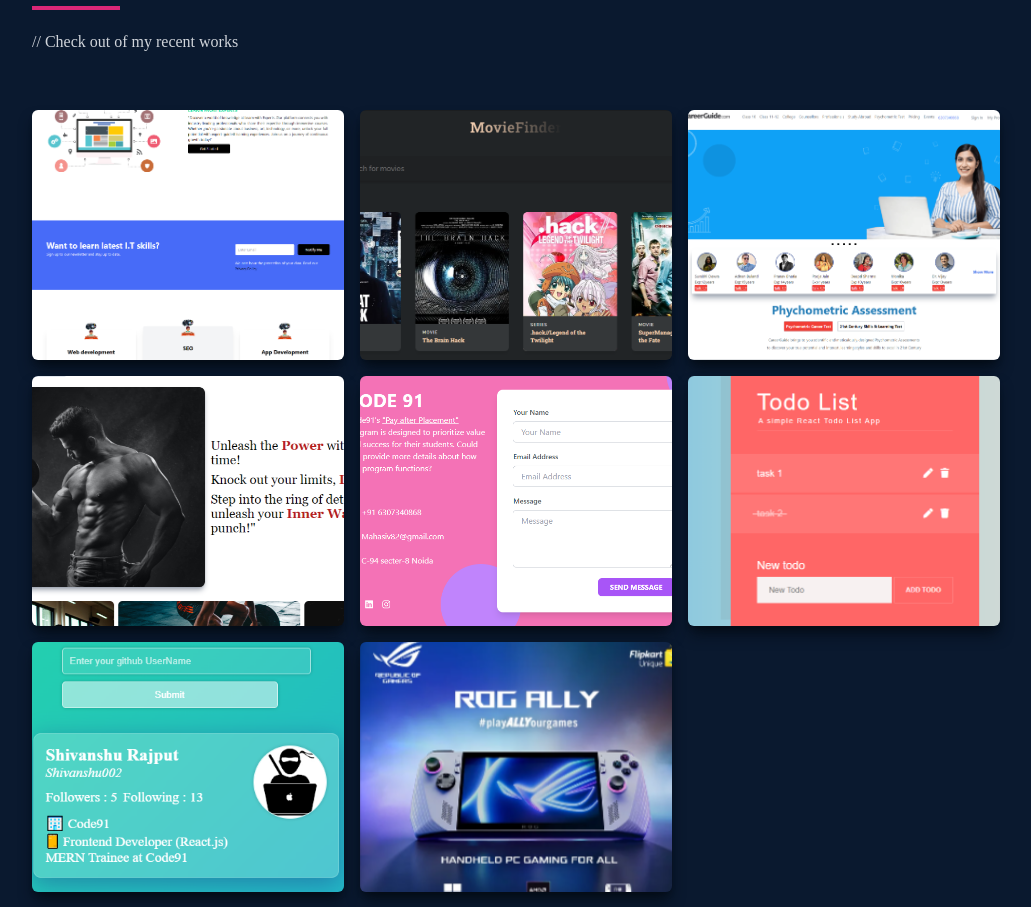
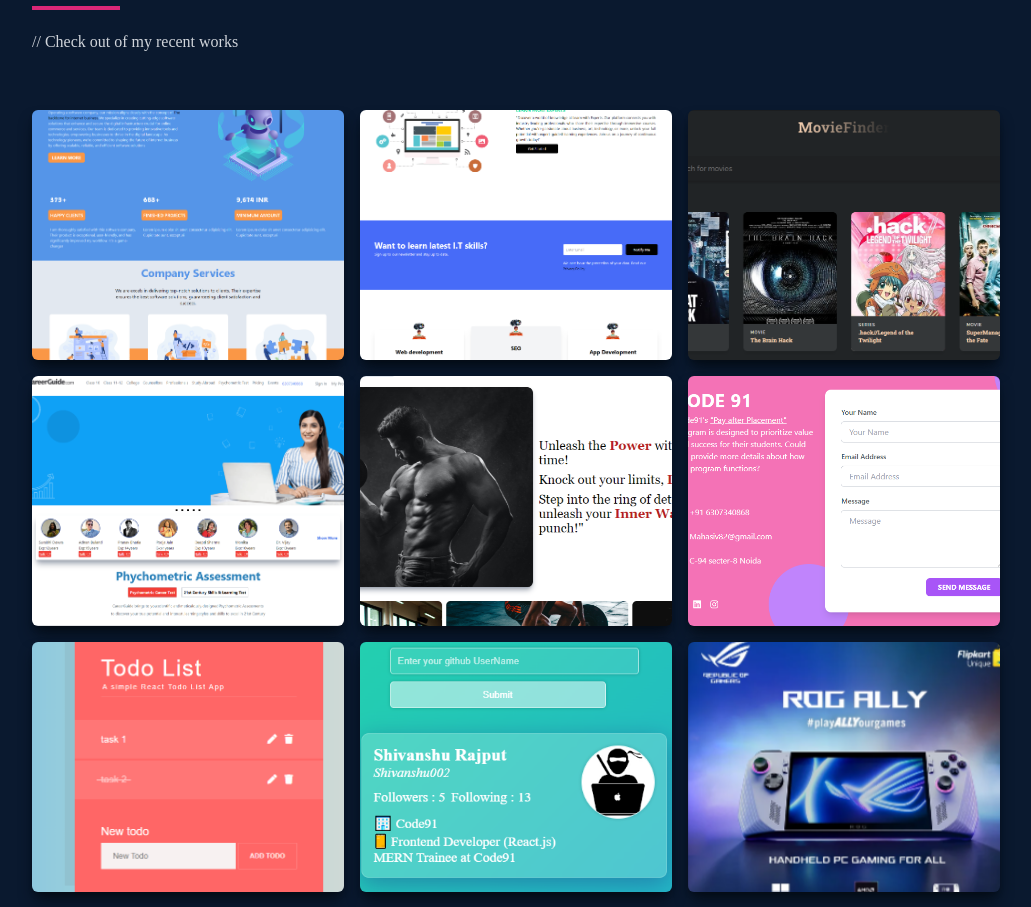
Before and after one commit to AmitPanchal1995/ReactPortfolio, a React (Create React App) app: page / in a window 1280 px wide. Shown: the part 2371-3278 px from the top of the page, without its empty margins (124-1155 px from the left). Built offline with nearby package versions, Linux system fonts and the light colour scheme.

Commit message:
Another work sample added

```diff
--- a/src/components/Work.js
+++ b/src/components/Work.js
@@ -6,6 +6,7 @@
 import GIT from '../assests/GIT.png'
 import EduPIC from '../assests/React-App.png';
 import Career from '../assests/career.png';
+import Tamana from '../assests/TamannaPic.png';
 
 
 export default function Work() {
@@ -26,6 +27,21 @@
                     {/* Grid */}
 
 
+
+
+                    <div
+                        style={{ backgroundImage: `url(${Tamana})` }}
+                        className="shadow-lg shadow-[#040c16] group container rounded-md flex justify-center items-center mx-auto content-div"
+                    >
+                        {/* Hover effect */}
+                        <div className="opacity-0 group-hover:opacity-100">
+                            <span className="text-2xl font-bold text-white tracking-wider">React JS Application</span>
+                            <div className="pt-8 text-center">
+                                <a href="https://tamanna-eta.vercel.app/"><button className="text-center rounded-lg px-4 py-3 m-2 bg-white text-gray-700 font-bold text-lg">Demo</button></a>
+                                <a href="https://github.com/Shivanshu002/multipage_website"><button className="text-center rounded-lg px-4 py-3 m-2 bg-white text-gray-700 font-bold text-lg">Code</button></a>
+                            </div>
+                        </div>
+                    </div>
 
 
                     <div
```
Also changed, not shown: src/assests/TamannaPic.png (added).
